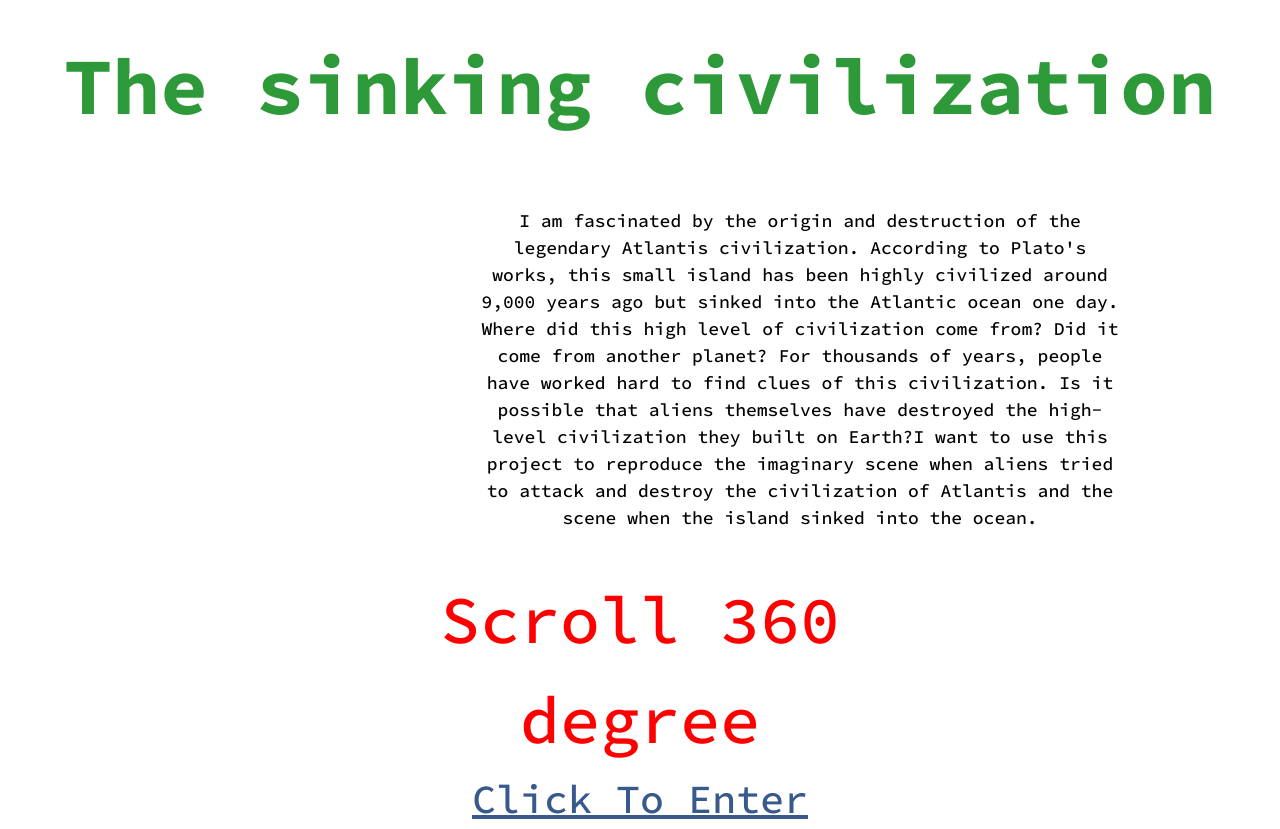
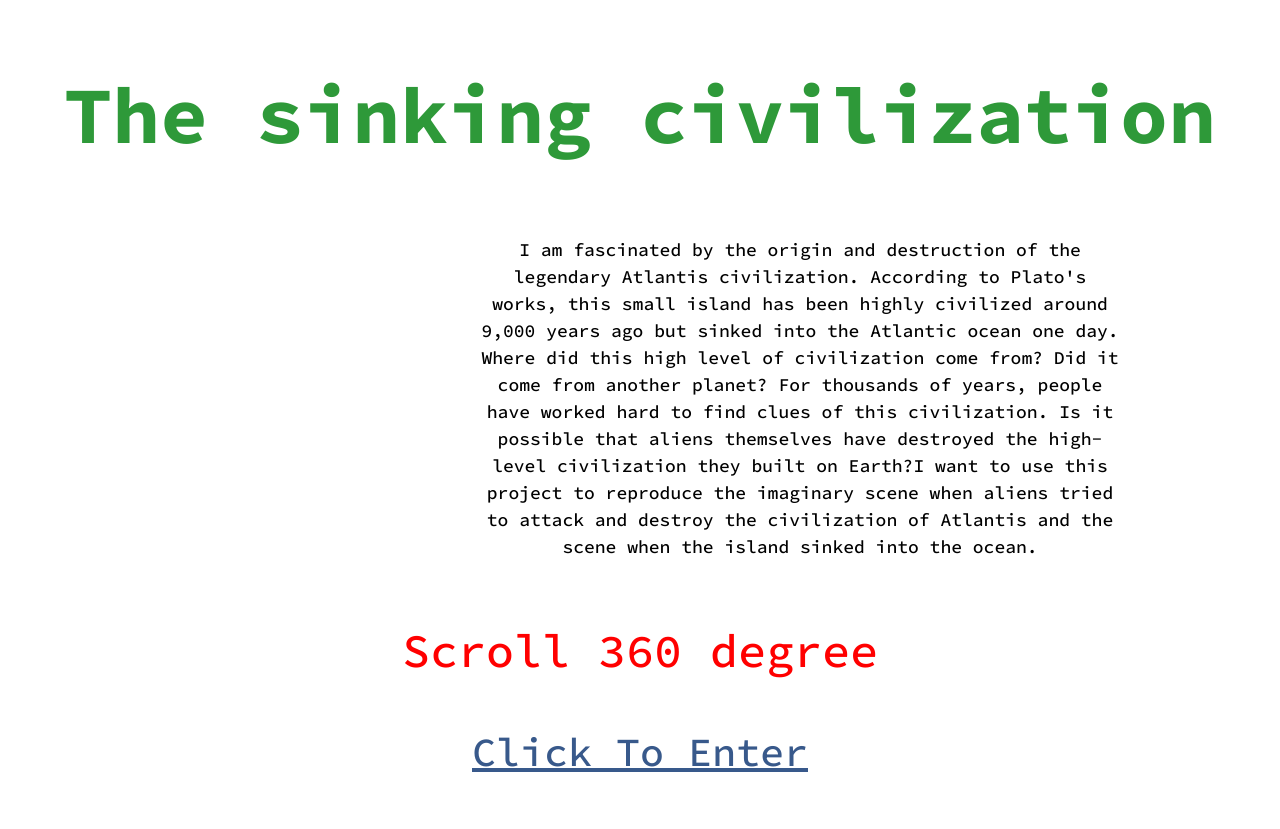
Before and after one commit to lilytea/FinalProject, a plain HTML site: page index.html in a window 1280 px wide. After the commit the page ends 800 px from the top, so only its background shows below. Drawn offline with Linux system fonts and the light colour scheme.

Commit message:
Update style2.css

```diff
--- a/style2.css
+++ b/style2.css
@@ -45,7 +45,7 @@ p.move-mid {
   font-weight: 500;
   padding: 0px;
   padding-left: 25%;
-  font-size:50pt;
+  font-size:35pt;
   line-height: 150%;
   padding-left: 0%;
   text-align: center;
```
